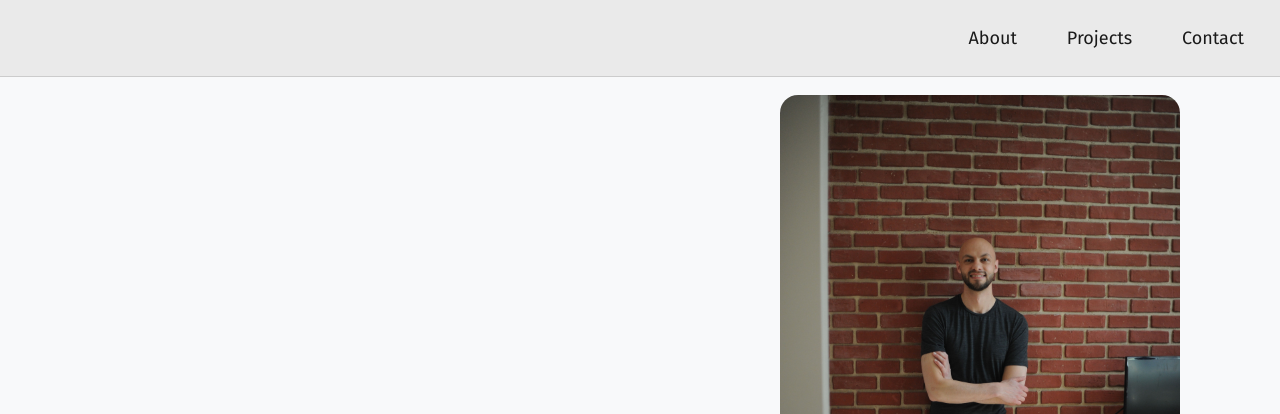
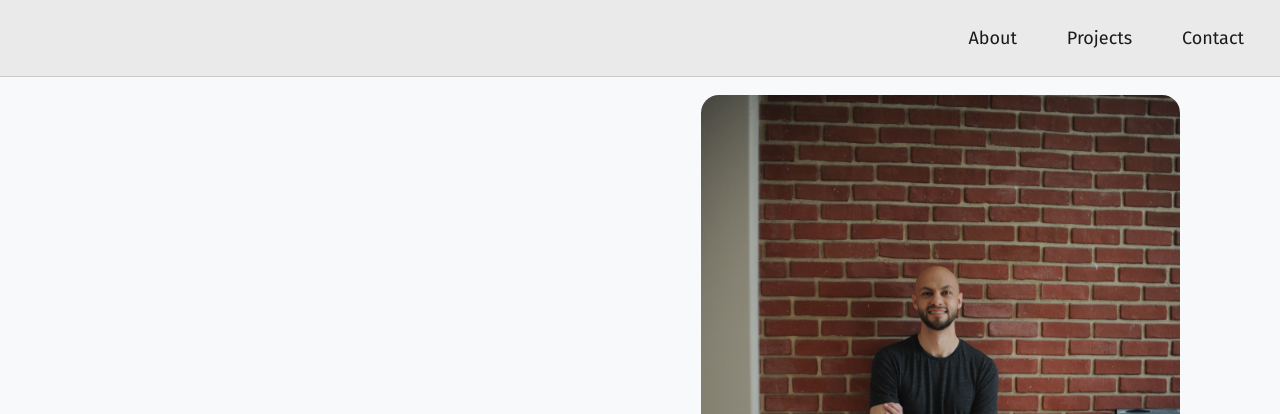
Before and after one commit to mrcrnkovich/website, a plain HTML site: page src/index.html in a window 1280 px wide. Shown: the top 414 px of the page. Drawn offline with Linux system fonts and the light colour scheme.

Commit message:
removed img width/height from html. will control in css.

```diff
--- a/src/index.html
+++ b/src/index.html
@@ -30,7 +30,7 @@
                 <h1 id="title-name">MICHAEL CRNKOVICH, CPA</h1>
                 <h3 id="sub-title">Software Engineer</h3>
             </div>
-            <img src="static/Cover-Photo.jpg" class="border-curve" width="400" height="600">
+            <img src="static/Cover-Photo.jpg" class="border-curve">
         </article>
     </section>
     <section>
```
